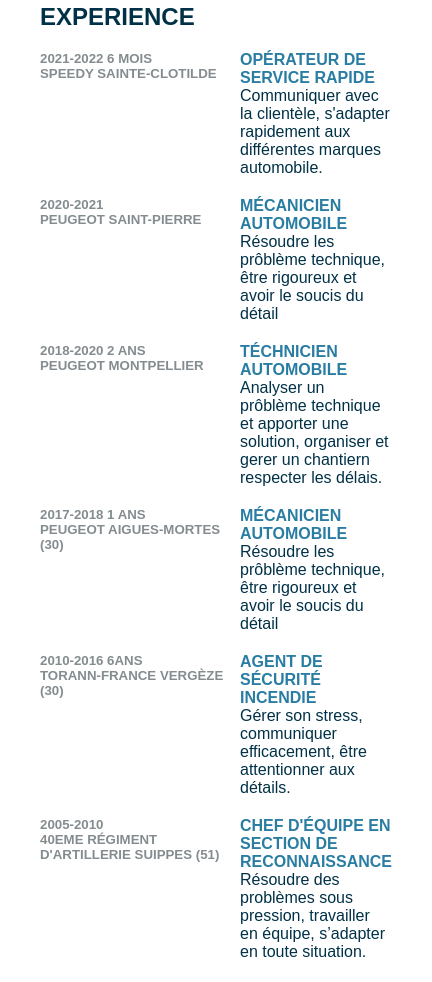
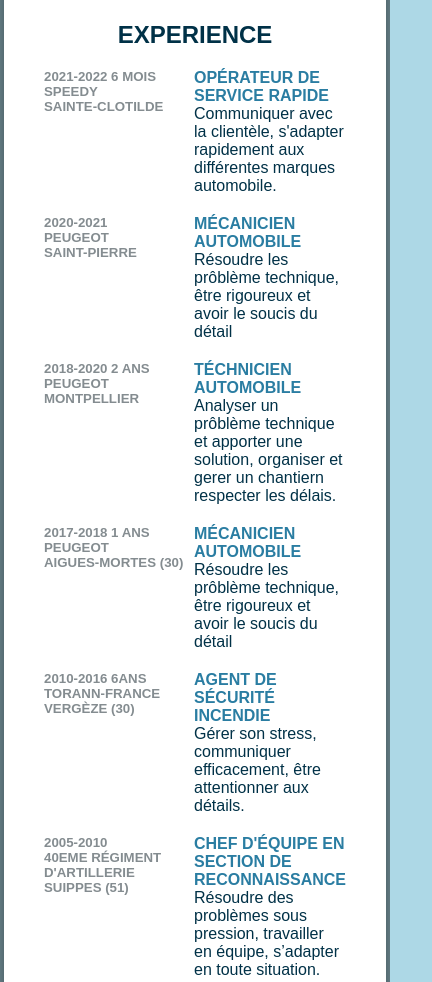
Before and after one commit to EloiJN/mon_cv, a plain HTML site: page index.html in a window 390 px wide. Shown: the part 1316-2298 px from the top of the page, 432 px wide, since content can reach past the window. Drawn offline with Linux system fonts and the light colour scheme.

Commit message:
responsive2

```diff
--- a/index.html
+++ b/index.html
@@ -107,7 +107,8 @@
                 <div class="box">
                     <div class="year_company">
                         <h5>2021-2022 6 mois</h5>
-                        <h5>Speedy Sainte-Clotilde</h5>
+                        <h5>Speedy</h5>
+                        <h5>Sainte-Clotilde</h5>
                     </div>
                     <div class="text">
                         <h4>Opérateur de service rapide</h4>
@@ -118,7 +119,8 @@
                 <div class="box">
                     <div class="year_company">
                         <h5>2020-2021</h5>
-                        <h5>Peugeot Saint-Pierre</h5>
+                        <h5>Peugeot</h5>
+                        <h5>Saint-Pierre</h5>
                     </div>
                     <div class="text">
                         <h4>Mécanicien automobile</h4>
@@ -129,7 +131,8 @@
                 <div class="box">
                     <div class="year_company">
                         <h5>2018-2020 2 ans</h5>
-                        <h5>Peugeot Montpellier</h5>
+                        <h5>Peugeot</h5>
+                        <h5>Montpellier</h5>
                     </div>
                     <div class="text">
                         <h4>Téchnicien automobile</h4>
@@ -140,7 +143,8 @@
                 <div class="box">
                     <div class="year_company">
                         <h5>2017-2018 1 ans</h5>
-                        <h5>Peugeot Aigues-Mortes (30)</h5>
+                        <h5>Peugeot</h5>
+                        <h5>Aigues-Mortes (30)</h5>
                     </div>
                     <div class="text">
                         <h4>Mécanicien automobile</h4>
@@ -151,7 +155,8 @@
                 <div class="box">
                     <div class="year_company">
                         <h5>2010-2016 6ans</h5>
-                        <h5>Torann-France Vergèze (30)</h5>
+                        <h5>Torann-France</h5>
+                        <h5>Vergèze (30)</h5>
                     </div>
                     <div class="text">
                         <h4>Agent de sécurité incendie</h4>
@@ -162,7 +167,8 @@
                 <div class="box">
                     <div class="year_company">
                         <h5>2005-2010</h5>
-                        <h5>40eme Régiment d'Artillerie Suippes (51)</h5>
+                        <h5>40eme Régiment d'Artillerie</h5>
+                        <h5>Suippes (51)</h5>
                     </div>
                     <div class="text">
                         <h4>Chef d'équipe en section de reconnaissance</h4>
--- a/style.css
+++ b/style.css
@@ -171,7 +171,7 @@
 }
 
 .about .box .year_company{
-    min-width: 200px;
+    min-width: 150px;
 }
 
 .about .box .year_company h5{
@@ -254,4 +254,12 @@
         margin-left: 20%;
         margin-right: 20%;
     }
+
+    .skill .titre2{
+        text-align: center;
+    }
+
+    .about .titre2{
+        text-align: center;
+    }
 }
```
